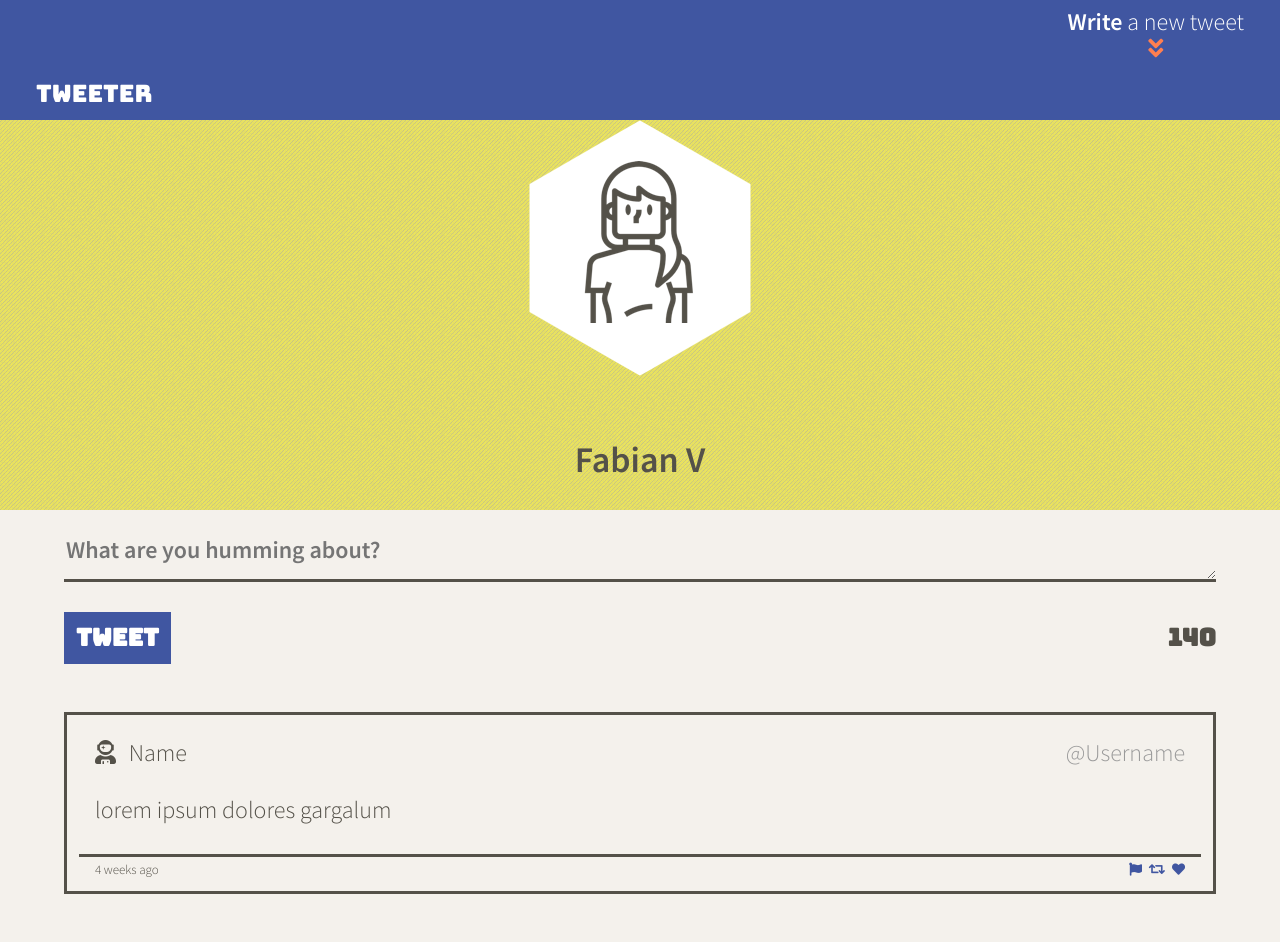
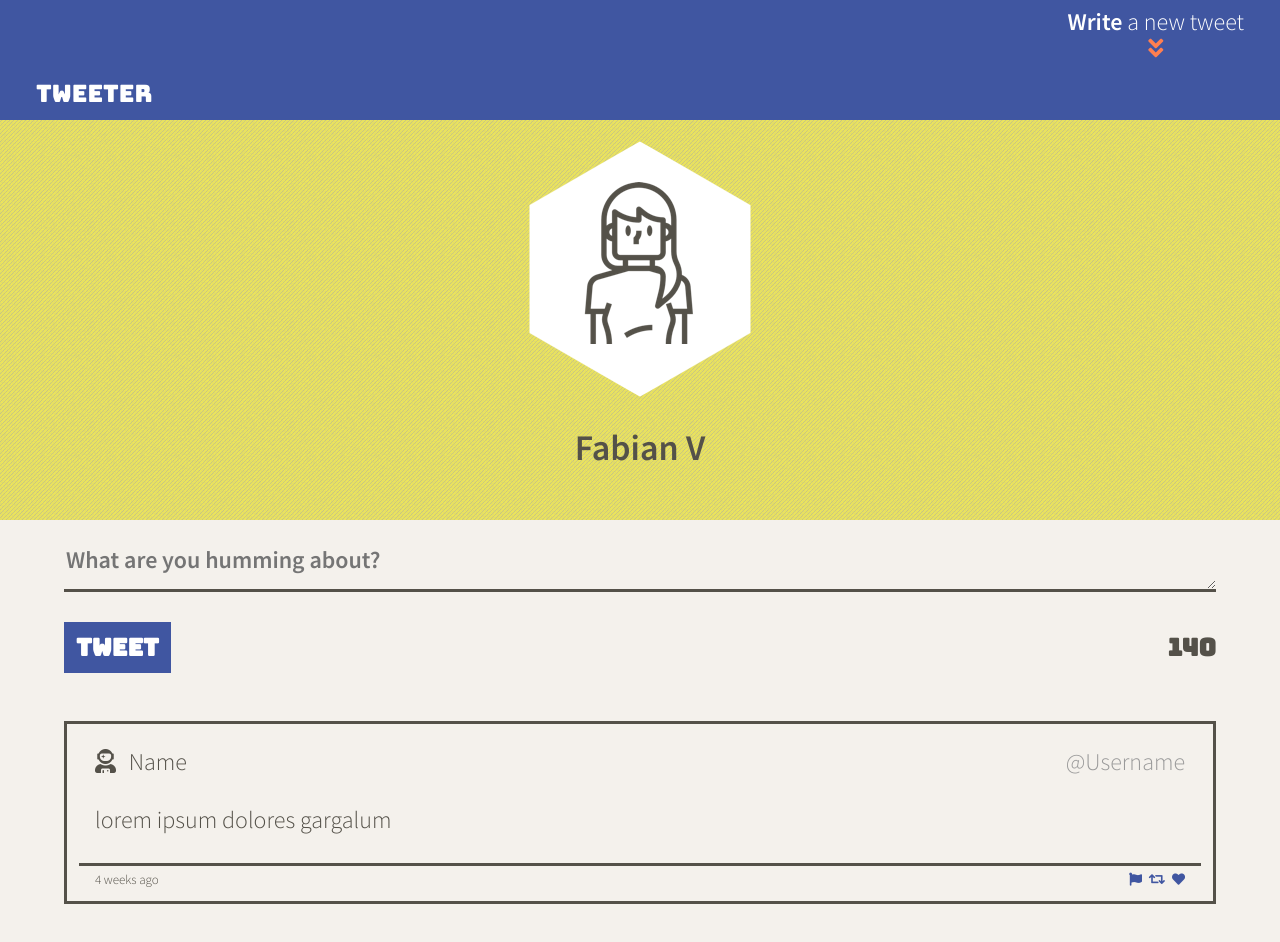
Before and after one commit to brogr/lhl-tweeter, a website: page public/index.html in a window 1280 px wide. Drawn offline with nearby package versions, Linux system fonts and the light colour scheme.

Commit message:
made nav fixed; corrected positioning and spacing of header; simplified html structure of header

```diff
--- a/public/index.html
+++ b/public/index.html
@@ -38,13 +38,8 @@
     </nav>
 
     <header class="header">
-      <div class="avatar">
-          <img src="/images/profile-hex.png">
-      </div>
-      <br>
-      <div>
+          <img class="avatar" src="/images/profile-hex.png">
           <h2>Fabian V</h2>
-      </div>
     </header>
 
     <!-- Page-specific (main) content here -->
--- a/public/styles/header.css
+++ b/public/styles/header.css
@@ -1,5 +1,6 @@
 .header {
-  /* height: 400px; */
+  height: 400px;
+  margin-top: 120px;
   width: 100%;
   display: flex;
   flex-direction: column;
@@ -9,5 +10,5 @@
   background-image: url('../images/diagonal-noise.png');
 }
 .header .avatar {
-  margin-top: 120px;
+
 }
--- a/public/styles/nav.css
+++ b/public/styles/nav.css
@@ -1,5 +1,6 @@
 nav {
-  position: absolute;
+  position: fixed;
+  top: 0;
 
   color: white;
   background-color: #4056A1;
--- a/server/data-files/initial-tweets.json
+++ b/server/data-files/initial-tweets.json
@@ -8,7 +8,7 @@
     "content": {
       "text": "If I have seen further it is by standing on the shoulders of giants"
     },
-    "created_at": 1637952178742
+    "created_at": 1638114183660
   },
   {
     "user": {
@@ -19,6 +19,6 @@
     "content": {
       "text": "Je pense , donc je suis"
     },
-    "created_at": 1638038578742
+    "created_at": 1638200583660
   }
 ]
```
